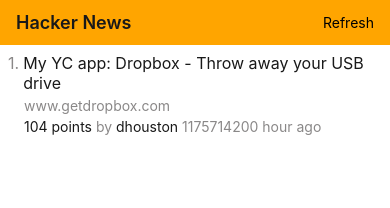
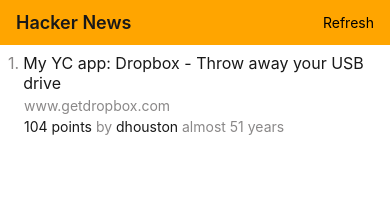
Before and after one commit to NemanjaManot/HackerNews, a React Native app: screen / in a window 390 px wide. Shown: the top 208 px of the page. Built offline with nearby package versions, Linux system fonts and the light colour scheme.

Commit message:
format time

```diff
--- a/package.json
+++ b/package.json
@@ -11,6 +11,7 @@
   },
   "dependencies": {
     "axios": "^0.20.0",
+    "date-fns": "^2.16.1",
     "prop-types": "^15.7.2",
     "react": "16.13.1",
     "react-native": "0.63.3"
--- a/src/components/ListItem/index.js
+++ b/src/components/ListItem/index.js
@@ -1,9 +1,12 @@
-import React from 'react';
+import React, { useMemo } from 'react';
 import { View, Text } from 'react-native';
+import { formatDistance } from 'date-fns';
 // Styles
 import { styles } from './listItemStyle';
 
 const ListItem = ({ index, title, url, score, by, time }) => {
+  const getFormattedTime = useMemo(() => formatDistance(new Date(), time), [time]);
+
   return (
     <View style={styles.itemWrapper}>
       <View style={styles.firstRow}>
@@ -21,7 +24,7 @@
         <Text style={styles.points}>{score} points </Text>
         <Text style={styles.byLabel}>by </Text>
         <Text style={styles.by}>{by} </Text>
-        <Text style={styles.time}>{time} hour ago</Text>
+        <Text style={styles.time}>{getFormattedTime}</Text>
       </View>
     </View>
   );
```
Also changed, not shown: 1 other file (tests, documents, lock files or other folders).
